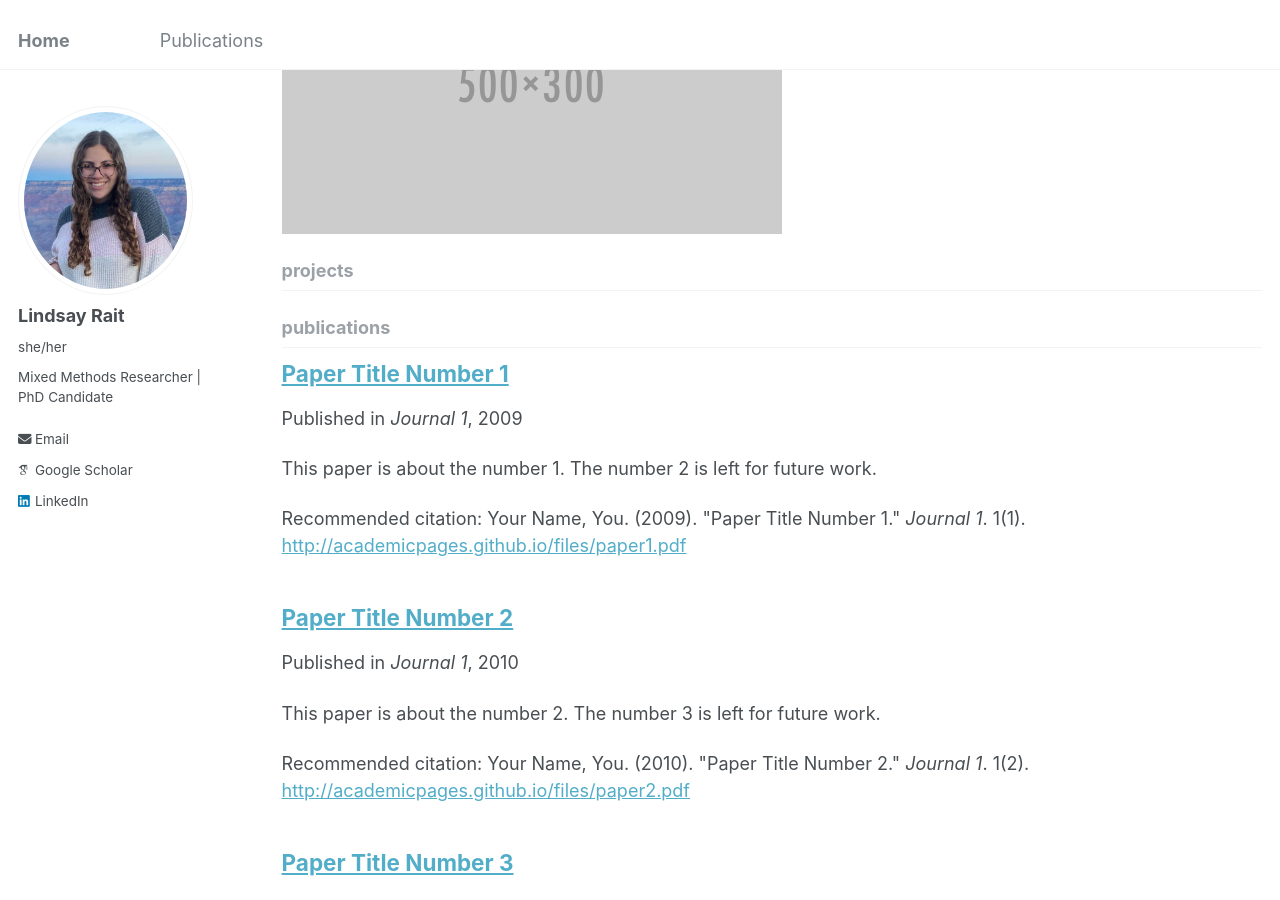
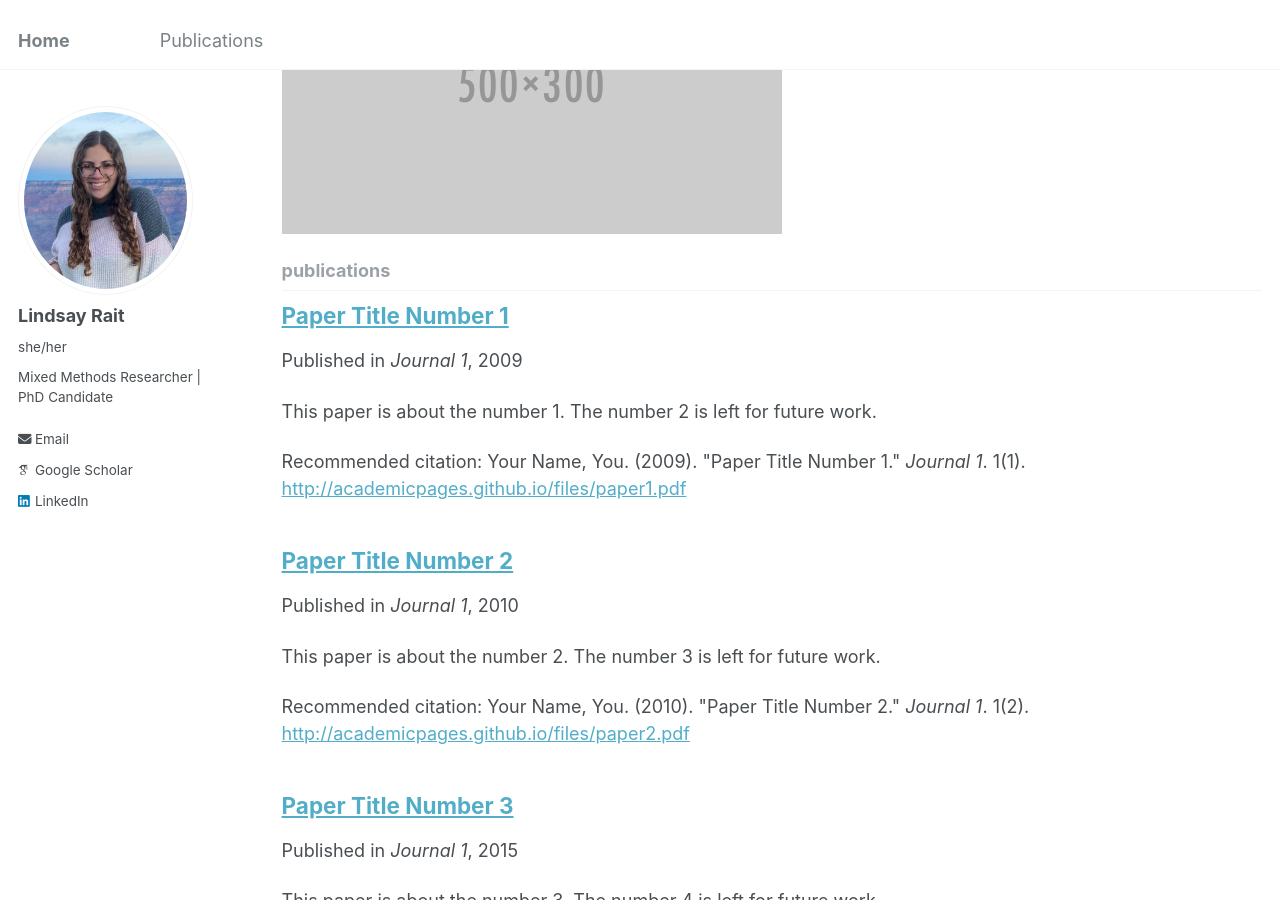
Before and after one commit to lindsay-rait/lindsay-rait.github.io, a Jekyll site: the page built from _pages/collection-archive.html, in a window 1280 px wide and 900 px high, scrolled down 858 px. Built offline with Jekyll 4.4.1, drawn with Linux system fonts in a browser that asks for light colours; some web fonts are replaced.

Commit message:
Update _config.yml

```diff
--- a/_config.yml
+++ b/_config.yml
@@ -210,13 +210,10 @@ collections:
     permalink: /:collection/:path/
   portfolio:
     output: true
-    permalink: /:collection/:path/
+    permalink: /portfolio/:path/
   talks:
     output: true
     permalink: /:collection/:path/
-  projects:
-    output: true
-    permalink: /projects/:title/
 
 
 # Defaults
```
